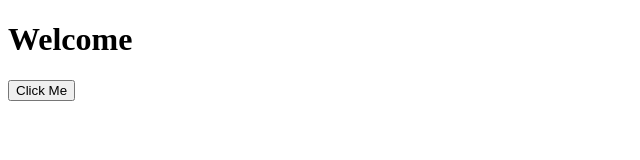
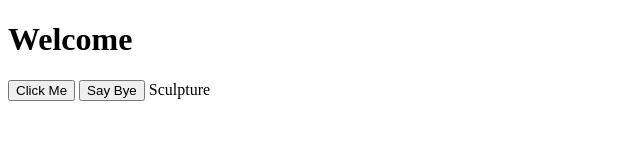
Before and after one commit to Jaco26/templater, a plain HTML site: page index.html in a window 1280 px wide. Shown: the whole page, without its empty margins (0-640 px from the left). Drawn offline with Linux system fonts and the light colour scheme.

Commit message:
now can pass arguments to event handlers in the template

```diff
--- a/index.html
+++ b/index.html
@@ -39,7 +39,9 @@
 
   <div id="app">
     <h1>{{this.greeting + ' ' + this.name}}</h1>
-    <button @click="hihi">Click Me</button>
+    <button @click="hihi(this.art, 9)">Click Me</button>
+    <button @click="sayBye">Say Bye</button>
+    {{this.art}}
   </div>
 
   <script src="reactive-template.js"></script>
@@ -50,11 +52,19 @@
     data: {
       greeting: 'Welcome',
       name: '',
+      art: 'Sculpture',
+      numbers: [1,2,3,4]
     },
     methods: {
-      hihi() {
-        const name = prompt('What is your name?');
-        this.name = name[0].toUpperCase() + name.slice(1).toLowerCase();
+      hihi(art, num) {
+        console.log(art, num);
+
+        // const name = prompt('What is your name?');
+        // this.name = name[0].toUpperCase() + name.slice(1).toLowerCase();
+      },
+      sayBye() {
+        console.log('ByeBye');
+
       }
     }
   })
--- a/reactive-template.js
+++ b/reactive-template.js
@@ -1,8 +1,25 @@
 const utils = {
   evaluate: function (exprStr) {
     const func = Function('"use strict";return (' + exprStr + ')');
+    console.log(func.call(this));
+
     return func.call(this);
   },
+  parseTemplateFnInvoke: function(fnInvokeStr) {
+    const wArgsRe = /\w+\(.+\)/g;
+    const parensWArgsRe = /\(.+\)/g;
+    const handler = {
+      name: fnInvokeStr.match(/\w+/g)[0], // in case the fnInvokeStr ends with `()`
+      args: [],
+    };
+    if (wArgsRe.test(fnInvokeStr)) {
+      handler.args = fnInvokeStr.match(parensWArgsRe)[0] // => "(arg1, arg2, ...)"
+        .slice(1, -1) // => "arg1, arg2, ..."
+        .split(',') // => ["arg1", " arg2", ...]
+        .map(arg => arg.trim()); // => ["arg1", "arg2", ...]
+    }
+    return handler;
+  }
 }
 
 class ReactiveTemplate {
@@ -29,7 +46,7 @@ class ReactiveTemplate {
       accum.push(this._vDom.expressions[exprKey]);
       return accum;
     }, []);
-    this.evaluateExpressions(effectedDependentExpressions)
+    this.evaluateExpressions(true, effectedDependentExpressions)
   }
 
   wrapData(appData) {
@@ -69,10 +86,13 @@ class ReactiveTemplate {
     const listeners = this._vDom.eventListeners;
     if (listeners) {
       Object.keys(listeners).forEach(key => {
-        const evtName = listeners[key].name;
-        const handler = listeners[key].handler;
+        const evtName = listeners[key].eventName;
+        const handlerName = listeners[key].handler.name;
+        const handlerArgs = this.evaluateExpressions(null, listeners[key].handler.args);
         const el = document.querySelector(listeners[key].domKey);
-        el.addEventListener(evtName, handler);
+        el.addEventListener(evtName, (function (e) {
+          this._methods[handlerName].apply(this._data, handlerArgs);
+        }).bind(this))
       });
     }
   }
@@ -86,12 +106,19 @@ class ReactiveTemplate {
     }
   }
 
-  evaluateExpressions(exprs) {
+  evaluateExpressions(applyToTemplate, exprs) {
     const expressions = exprs || this._vDom.expressions;
     if (expressions) {
-      Object.keys(expressions).forEach(key => {
-        expressions[key].el.textContent = utils.evaluate.call(this._data, expressions[key].exp);
-      });
+      // If the applyToTemplate flag is passed as `true`, each evaluated expression
+      // will be immediatly set as its dependents' text content
+      if (applyToTemplate) {
+        Object.keys(expressions).forEach(key => {
+          expressions[key].el.textContent = utils.evaluate.call(this._data, expressions[key].exp);
+        });
+      } else {
+        // Otherwise, the evaluated expressions will be returned as an array
+        return expressions.map(exp => utils.evaluate.call(this._data, exp));
+      }
     }
   }
 
@@ -116,11 +143,11 @@ class ReactiveTemplate {
         const tagEvents = newTag.match(eventDirRe);
         tagEvents.forEach((evt, i) => {
           const evtName = evt.slice(1, evt.indexOf('='));
-          const evtHandler = evt.slice(evt.indexOf('=') + 2, -1);
+          const fnInokeStr = evt.slice(evt.indexOf('=') + 2, -1);
           this._vDom.eventListeners[eventListenerCount] = {
-            name: evtName,
+            eventName: evtName,
             domKey: `[data-event${i + 1}-id="${eventListenerCount}"]`,
-            handler: this._methods[evtHandler],
+            handler: utils.parseTemplateFnInvoke(fnInokeStr)
           };
           newTag = newTag.replace(evt, `data-event${i + 1}-id="${eventListenerCount}"`);
           eventListenerCount += 1;
@@ -171,7 +198,7 @@ class ReactiveTemplate {
     this.bindModels();
     this.setListeners();
     this.setReferences();
-    this.evaluateExpressions();
+    this.evaluateExpressions(true);
 
     this.logErrors();
 
```
